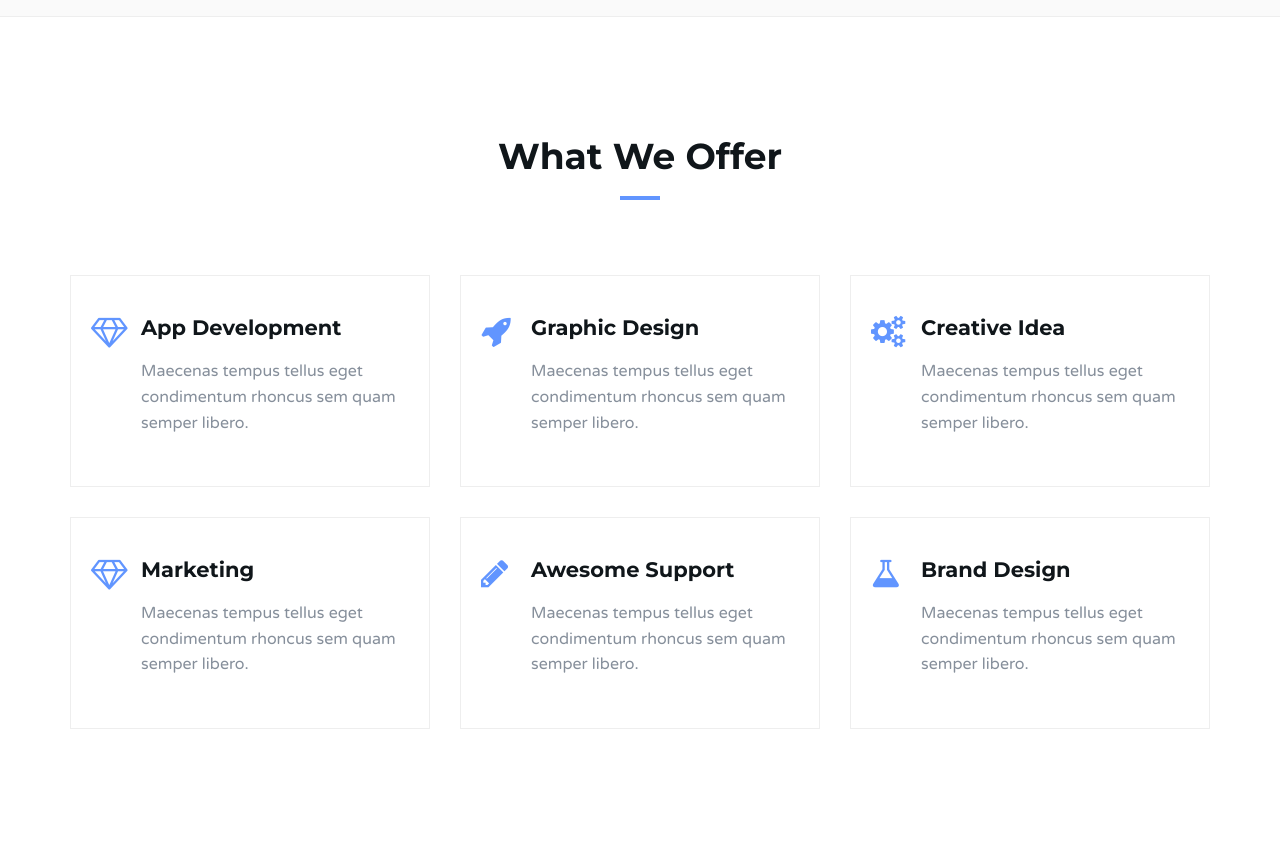
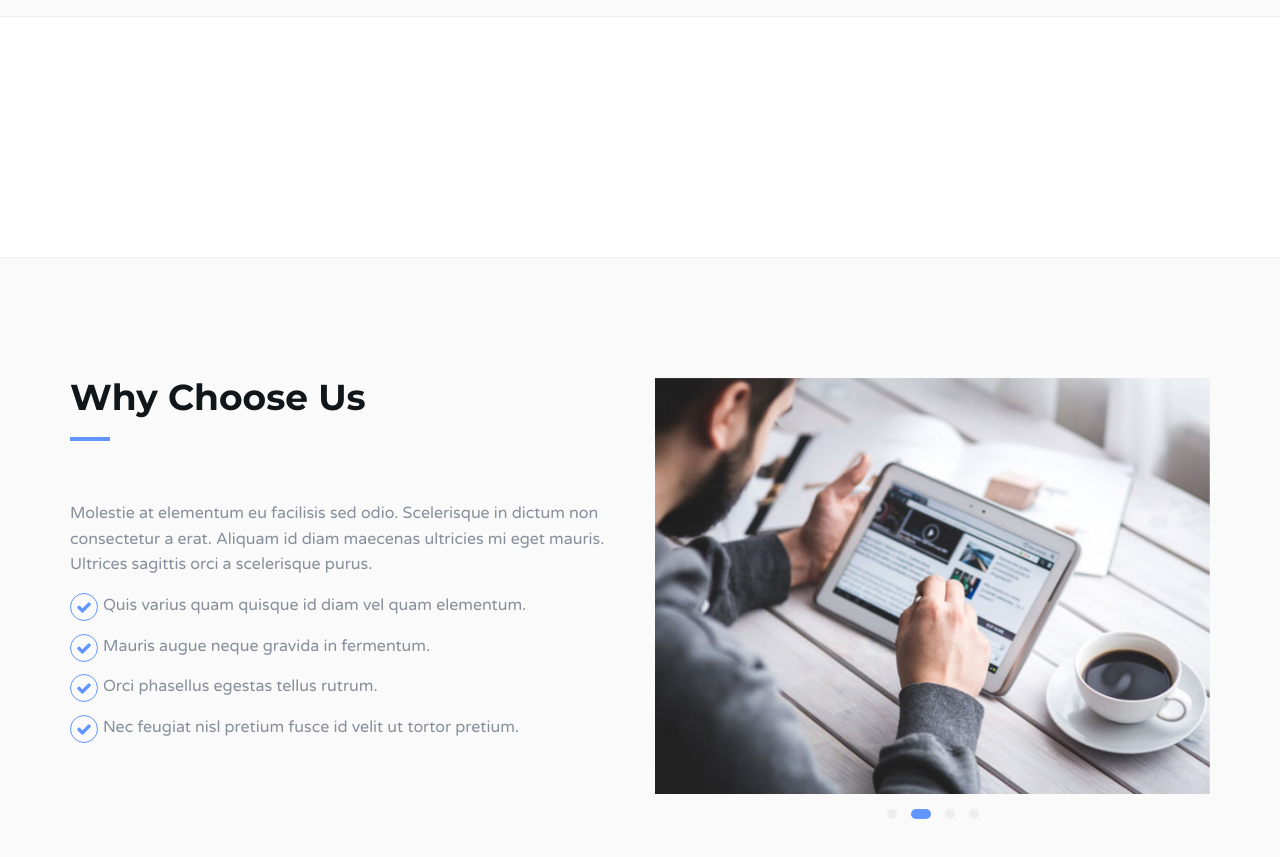
Before and after one commit to mukuldms7/SHIVOOG, a plain HTML site: page creative-agency/index.html in a window 1280 px wide. Shown: the part 3920-4777 px from the top of the page. Drawn offline with Linux system fonts and the light colour scheme.

Commit message:
something

```diff
--- a/creative-agency/index.html
+++ b/creative-agency/index.html
@@ -130,36 +130,6 @@
                 <p><center><b>Delhi, Goa and Maharashtra reported the highest rate of child kidnappings in 2016.</b></center></p>
                 <p><center><b>SOURCE:</b><a href="https://www.livemint.com/Politics/Bv4TbeToCpVS9j4IX3hJjN/The-rising-trend-of-child-abductions-in-India.html"><img class="logo" src="img/livemint.jpg" href="" alt="livemint"></a></center></p>
 				<!-- about -->
-				<!--<div class="col-md-4">
-					<div class="about">
-						<i class="fa fa-cogs"></i>
-						<h3>Fully Customizible</h3>
-						<p>Maecenas tempus tellus eget condimentum rhoncus sem quam semper libero sit amet.</p>
-						<a href="#">Read more</a>
-					</div>
-				</div>-->
-				<!-- /about -->
-
-				<!-- about -->
-				<!--<div class="col-md-4">
-					<div class="about">
-						<i class="fa fa-magic"></i>
-						<h3>Awesome Features</h3>
-						<p>Maecenas tempus tellus eget condimentum rhoncus sem quam semper libero sit amet.</p>
-						<a href="#">Read more</a>
-					</div>
-				</div>-->
-				<!-- /about -->
-
-				<!-- about -->
-				<!--<div class="col-md-4">
-					<div class="about">
-						<i class="fa fa-mobile"></i>
-						<h3>Fully Responsive</h3>
-						<p>Maecenas tempus tellus eget condimentum rhoncus sem quam semper libero sit amet.</p>
-						<a href="#">Read more</a>
-					</div>
-				</div>-->
 				<!-- /about -->
 
 			</div>
@@ -296,81 +266,6 @@
 	<div id="service" class="section md-padding">
 
 		<!-- Container -->
-		<div class="container">
-
-			<!-- Row -->
-			<div class="row">
-
-				<!-- Section header -->
-				<div class="section-header text-center">
-					<h2 class="title">What we offer</h2>
-				</div>
-				<!-- /Section header -->
-
-				<!-- service -->
-				<div class="col-md-4 col-sm-6">
-					<div class="service">
-						<i class="fa fa-diamond"></i>
-						<h3>App Development</h3>
-						<p>Maecenas tempus tellus eget condimentum rhoncus sem quam semper libero.</p>
-					</div>
-				</div>
-				<!-- /service -->
-
-				<!-- service -->
-				<div class="col-md-4 col-sm-6">
-					<div class="service">
-						<i class="fa fa-rocket"></i>
-						<h3>Graphic Design</h3>
-						<p>Maecenas tempus tellus eget condimentum rhoncus sem quam semper libero.</p>
-					</div>
-				</div>
-				<!-- /service -->
-
-				<!-- service -->
-				<div class="col-md-4 col-sm-6">
-					<div class="service">
-						<i class="fa fa-cogs"></i>
-						<h3>Creative Idea</h3>
-						<p>Maecenas tempus tellus eget condimentum rhoncus sem quam semper libero.</p>
-					</div>
-				</div>
-				<!-- /service -->
-
-				<!-- service -->
-				<div class="col-md-4 col-sm-6">
-					<div class="service">
-						<i class="fa fa-diamond"></i>
-						<h3>Marketing</h3>
-						<p>Maecenas tempus tellus eget condimentum rhoncus sem quam semper libero.</p>
-					</div>
-				</div>
-				<!-- /service -->
-
-				<!-- service -->
-				<div class="col-md-4 col-sm-6">
-					<div class="service">
-						<i class="fa fa-pencil"></i>
-						<h3>Awesome Support</h3>
-						<p>Maecenas tempus tellus eget condimentum rhoncus sem quam semper libero.</p>
-					</div>
-				</div>
-				<!-- /service -->
-
-				<!-- service -->
-				<div class="col-md-4 col-sm-6">
-					<div class="service">
-						<i class="fa fa-flask"></i>
-						<h3>Brand Design</h3>
-						<p>Maecenas tempus tellus eget condimentum rhoncus sem quam semper libero.</p>
-					</div>
-				</div>
-				<!-- /service -->
-
-			</div>
-			<!-- /Row -->
-
-		</div>
 		<!-- /Container -->
 
 	</div>
```
